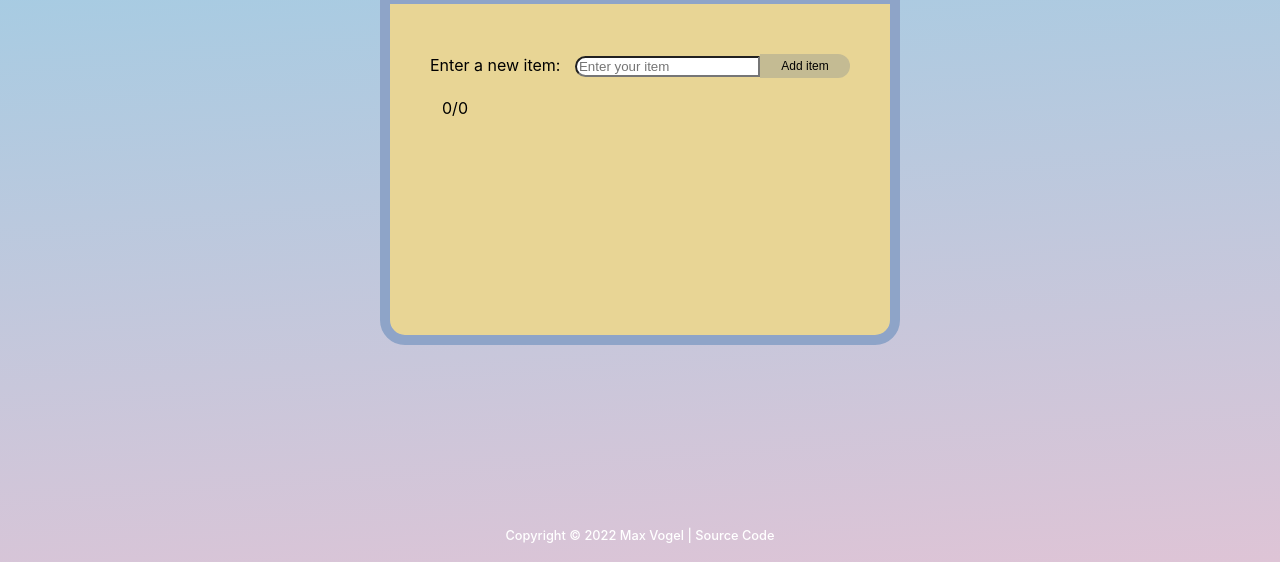
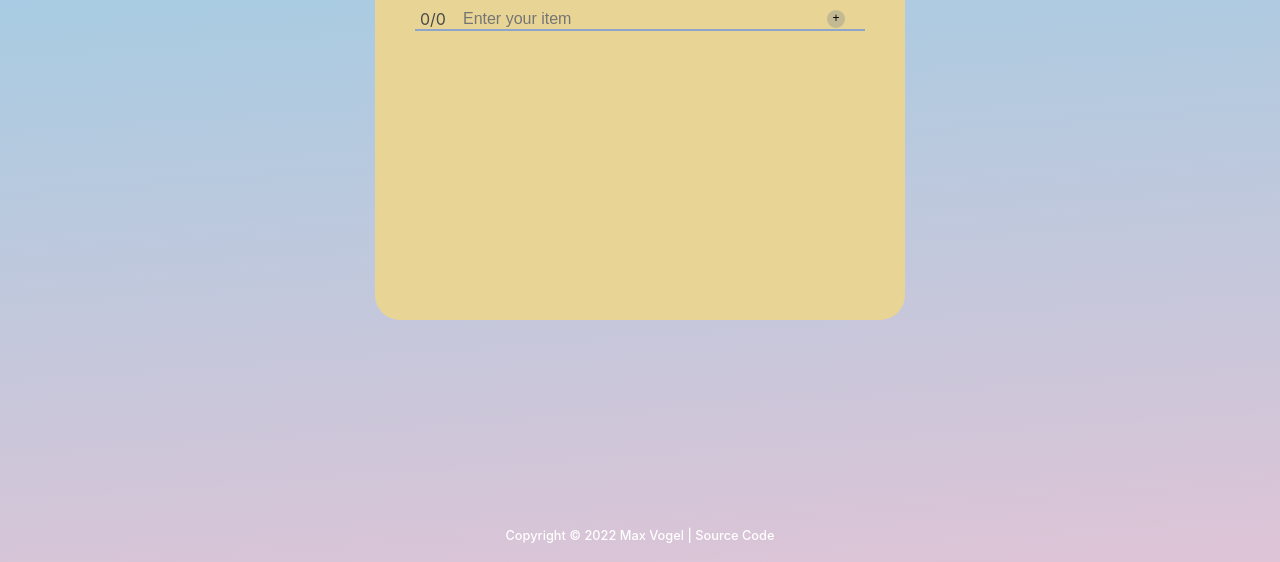
Before and after one commit to Mushbit/NotePad, a plain HTML site: page index.html in a window 1280 px wide. Shown: the part 238-800 px from the top of the page. Drawn offline with Linux system fonts and the light colour scheme.

Commit message:
Final commit for now. Everything works as intended. Looks great :)

```diff
--- a/index.html
+++ b/index.html
@@ -8,24 +8,24 @@
   </head>
 
   <body>
-      <div class="page">
 
-        <div class="header">NotePad</div>
+    <div class="page">
+
+      <div class="header">NotePad</div>
+
+      <div class="paper">
 
         <div class="input-section">
-            <label>Enter a new item:
-            <input type="text" class="input" name="input" placeholder="Enter your item" value="">
-            </label>
-            <button class="add-item">Add item</button>
+          <div class="tracker"></div>
+          <input type="text" class="input" name="input" placeholder="Enter your item" value="">
+          <button class="add-item">+</button>
         </div>
 
-        <div class="tracker"></div>
-
-        <div class="list-section">
-            <ul class="list"></ul>
-        </div>
+        <ul class="list"></ul>
 
       </div>
+
+    </div>
 
       <footer>
         <p>
--- a/script.js
+++ b/script.js
@@ -54,7 +54,7 @@
           listItem.appendChild(deleteButton);
 
           span.textContent = myItem;
-          deleteButton.textContent = 'Delete';
+          deleteButton.textContent = 'X';
 
           list.appendChild(listItem);
 
--- a/style.css
+++ b/style.css
@@ -13,65 +13,80 @@ body {
 }
 
 .page {
-    /* display: flex; */
-    /* flex: 1 0 auto; */
+    display: flex;
+
     flex-direction: column;
-
+    align-items: center;
+    /* justify-content: center; */
     min-height: 400px;
     min-width: 500px;
-    border: 10px solid #8EA4C8;
     background-color: #E8D595;
     border-radius: 25px;
-    margin-top: auto;
+    margin-top: 10%;
     margin-bottom: 30px;
-    overflow: hidden;
+
 }
 .header {
     display: flex;
     justify-content: center;
     align-items: center;
-    color: black;
+    color: white;
     background-color: #8EA4C8;
     padding: 20px 0;
+    min-width: 100%;
     font-size: 24px;
     font-weight: 600;
+    border-radius: 25px 25px 0 0;
+
+}
+
+.paper {
+    min-width: 450px;
+    margin: 20px 40px 30px 40px;
 }
 
 .input-section {
     display: flex;
     justify-content: center;
     align-items: center;
-    padding-top: 50px;
-    padding-bottom: 20px;
+    min-width: 100%;
+    margin-bottom: -2px;
+    border-bottom: 2px solid #8EA4C8;
+}
+
+.tracker {
+    padding-right: 15px;
+    padding-left: 5px;
+    color: #48494a;
 }
 
 .input {
     border-radius: 25px 0 0 25px;
-    margin-left: 10px;
+    border: 0;
+    background-color: transparent;
+    font-size: 16px;
 }
 
 .input:focus {
-outline: 1px solid rgba(119, 130, 142, 0.767);
+outline: 0;
 }
 
-.list-section {
+/* .list-section {
 
     display: flex;
-    justify-content: center;
-}
 
-.tracker {
-    display: flex;
-    justify-content: center;
-    padding-right: 370px;
-}
+    width: 100%;
+} */
 
 .list {
     display: flex;
+    justify-content: center;
     flex-direction: column;
-    justify-content: center;
-    align-items: center;
-    min-width: 400px;
+    /* justify-content: center;
+    align-items: center; */
+    width: 100%;
+    padding: 0;
+    margin-bottom: 0;
 }
 
 .list-item {
@@ -79,11 +94,13 @@ outline: 1px solid rgba(119, 130, 142, 0.767);
     flex-direction: row;
     justify-content: center;
     align-items: center;
-    width: 100%;
-    margin-right: 40px;
-    border-radius: 25px;
-    margin-bottom: 10px;
-    background-color: rgba(119, 130, 142, 0.155);
+    /* width: 100%; */
+    border-bottom: 2px solid #8EA4C8;
+    color: #48494a;
+    /* margin-right: 40px; */
+    /* border-radius: 25px; */
+    margin-bottom: 15px;
+    /* background-color: rgba(119, 130, 142, 0.155); */
 }
 
 .checkbox-round {
@@ -96,6 +113,8 @@ outline: 1px solid rgba(119, 130, 142, 0.767);
     appearance: none;
     outline: none;
     cursor: pointer;
+    margin-right: 20px;
+    margin-left: 10px;
 }
 
 .checkbox-round:checked {
@@ -108,40 +127,49 @@ outline: 1px solid rgba(119, 130, 142, 0.767);
 
 .add-item,
 .delete-button {
+    display: flex;
+    justify-content: center;
+    align-items: center;
+    width: 1.5em;
+    height: 1.5em;
+    border-radius: 50%;
     background-color: rgba(119, 130, 142, 0.32);
     border: none;
     color: black;
     text-decoration: none;
-    text-align: center;
-    display: inline-block;
     font-size: 12px;
-    min-width: 90px;
-    height: 23.3333px;
-    cursor: pointer
+    /* min-width: 90px;
+    height: 23.3333px; */
+    cursor: pointer;
+    margin-right: 20px;
+    margin-left: auto;
+    vertical-align: middle;
+}
+.add-item {
+    font-weight: 450;
+    padding-bottom: 3px;
 }
 
-.add-item {
-    border-radius: 0 25px 25px 0;
+.add-item:hover {
+    background-color: #73a354;
 }
-.delete-button {
-    margin-left: auto;
-    border-radius: 25px;
+.delete-button:hover {
+    background-color: #F27348;
 }
 
-.add-item:active,
-.delete-button:active {
-    background-color: rgba(119, 130, 142, 0.767);
+.add-item:active {
+    transform: translateY(1px);;
+
 }
 
-.add-item:hover,
-.delete-button:hover {
-    border: 1px solid rgba(119, 130, 142, 0.767);
+
+.delete-button:active {
+    transform: translateY(1px);
 }
 
 .text {
     display: inline-block;
-    margin-left: 30px;
-    margin-right: 30px;
+    margin-right: 20px;
 }
 
 /* Footer */
```
